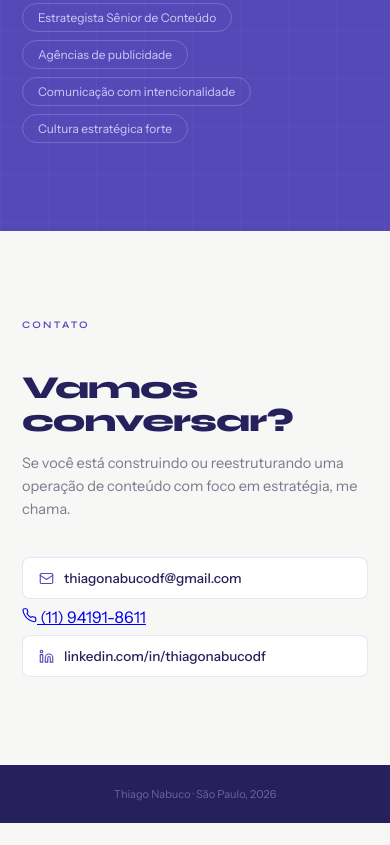
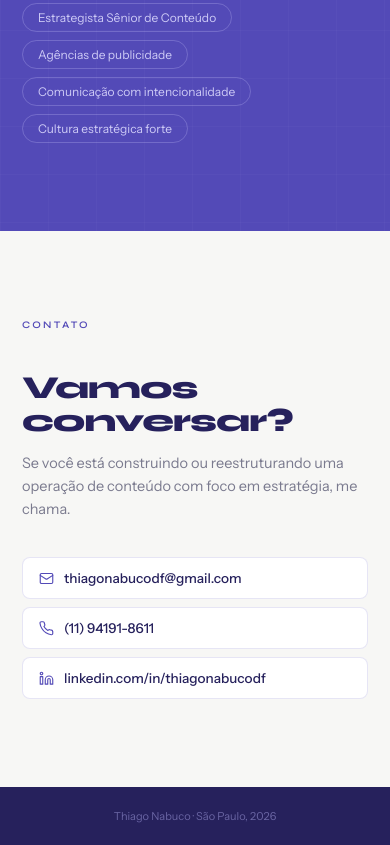
Before and after one commit to thiagonabucodf/thiagonabucodf.github.io, a plain HTML site: page index.html in a window 390 px wide. Shown: the part 6391-7236 px from the top of the page. Before the commit the page ends 7214 px from the top, so only its background shows below. Drawn offline with Linux system fonts and the light colour scheme.

Commit message:
Add class to telephone link in index.html

```diff
--- a/index.html
+++ b/index.html
@@ -1042,7 +1042,7 @@
             <svg width="15" height="15" viewBox="0 0 24 24" fill="none" stroke="currentColor" stroke-width="1.8" stroke-linecap="round" stroke-linejoin="round"><rect x="2" y="4" width="20" height="16" rx="2"/><path d="m22 7-8.97 5.7a1.94 1.94 0 0 1-2.06 0L2 7"/></svg>
             thiagonabucodf@gmail.com
           </a>
-          <a href="tel:+5511941918611">
+          <a href="tel:+5511941918611" class="c-link">
             <svg width="15" height="15" viewBox="0 0 24 24" fill="none" stroke="currentColor" stroke-width="1.8" stroke-linecap="round" stroke-linejoin="round"><path d="M22 16.92v3a2 2 0 0 1-2.18 2 19.79 19.79 0 0 1-8.63-3.07A19.5 19.5 0 0 1 4.64 12a19.79 19.79 0 0 1-3.07-8.67A2 2 0 0 1 3.55 1.18h3a2 2 0 0 1 2 1.72c.127.96.361 1.903.7 2.81a2 2 0 0 1-.45 2.11L7.91 8.86a16 16 0 0 0 6.29 6.29l.95-.83a2 2 0 0 1 2.11-.45c.907.339 1.85.573 2.81.7a2 2 0 0 1 1.72 2.02z"/></svg>
             (11) 94191-8611
           </a>
```
